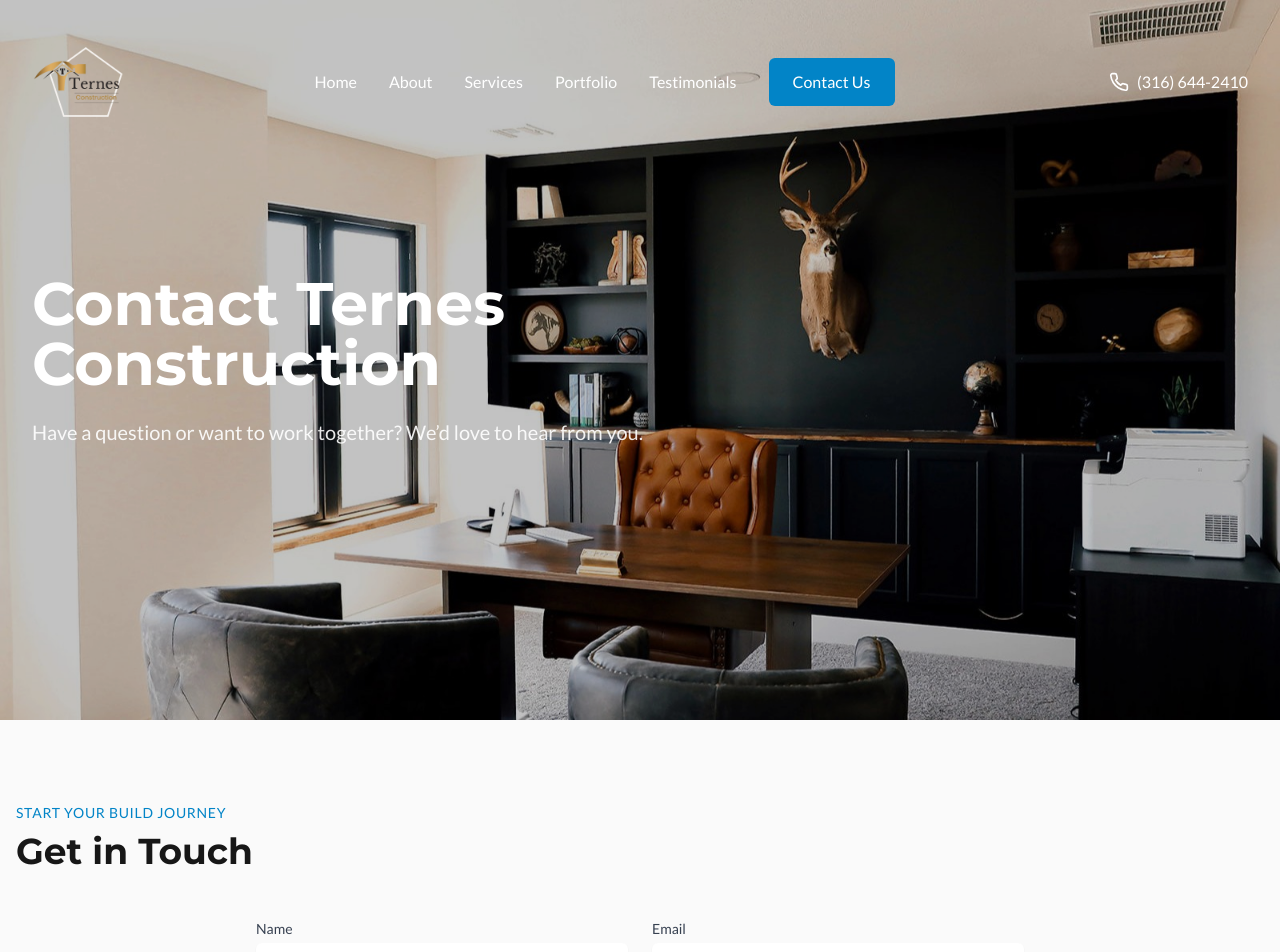
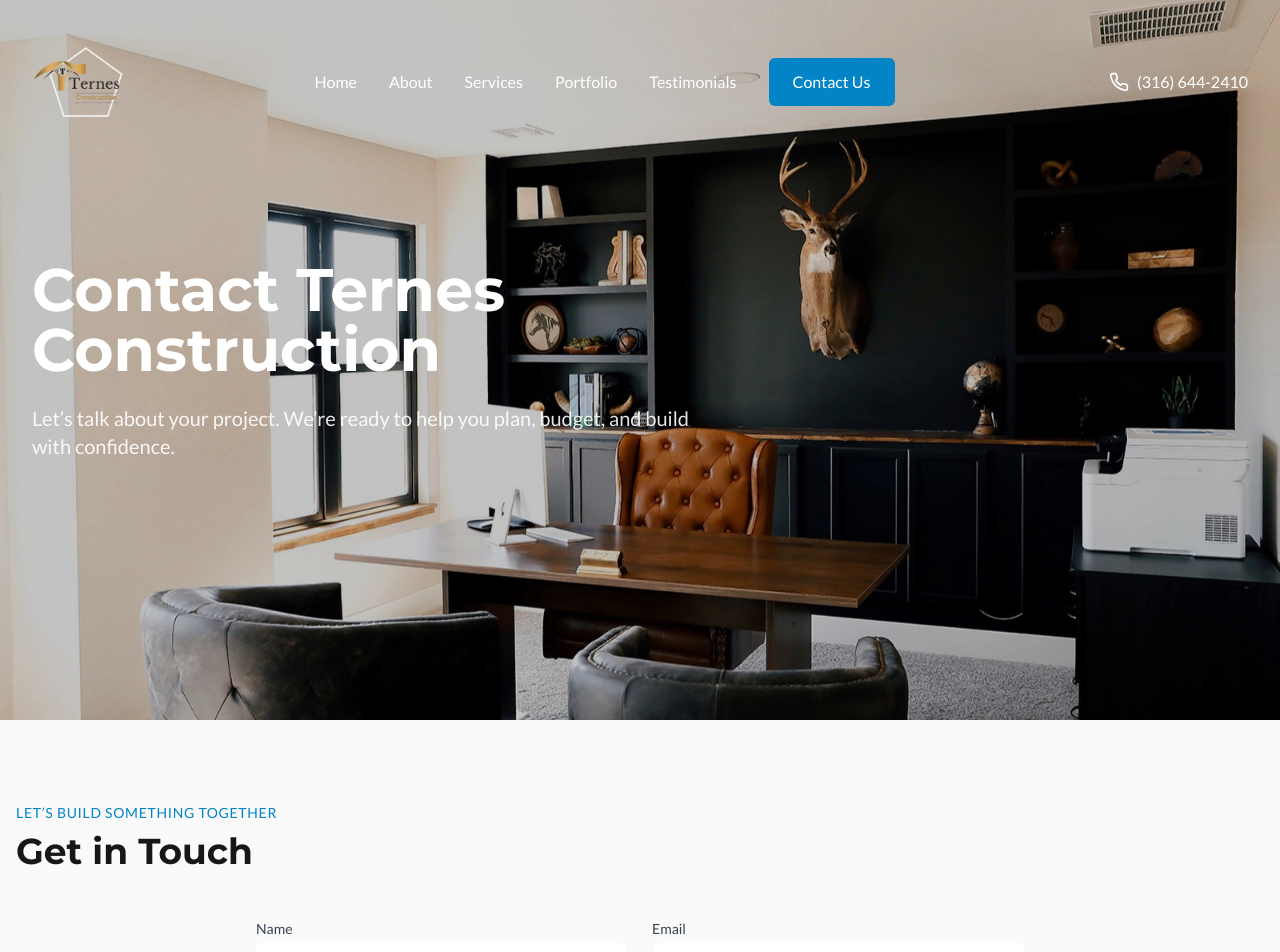
Before and after one commit to Zrsteffen/ternesconstruction, a React (Vite) app: page /contact in a window 1280 px wide. Shown: the top 952 px of the page. Built offline with nearby package versions, Linux system fonts and the light colour scheme.

Commit message:
Update ContactPage.tsx
deploy contact us backend

```diff
--- a/src/pages/ContactPage.tsx
+++ b/src/pages/ContactPage.tsx
@@ -1,55 +1,84 @@
 import React from 'react';
 import { Helmet } from 'react-helmet-async';
+import { motion } from 'framer-motion';
 import SectionTitle from '../components/ui/SectionTitle';
-import contactHero from '../images/testimonial_hero.jpg';
+import testimonialHero from '../images/testimonial_hero.jpg';
 
 const ContactPage: React.FC = () => {
+  const handleSubmit = async (e: React.FormEvent<HTMLFormElement>) => {
+    e.preventDefault();
+    const form = e.currentTarget;
+    const formData = {
+      name: (form.elements.namedItem('name') as HTMLInputElement).value,
+      email: (form.elements.namedItem('email') as HTMLInputElement).value,
+      subject: (form.elements.namedItem('subject') as HTMLInputElement).value,
+      message: (form.elements.namedItem('message') as HTMLTextAreaElement).value,
+    };
+
+    const response = await fetch(
+      'https://script.google.com/macros/s/AKfycbzjrdPcsGOal5hrGQ0k7cwB4_GXSrbK61lVf3jcVKZTBG8PVDPg2qG85dpPU2lAE6En/exec',
+      {
+        method: 'POST',
+        headers: {
+          'Content-Type': 'application/json',
+        },
+        body: JSON.stringify(formData),
+      }
+    );
+
+    if (response.ok) {
+      alert('Message sent successfully!');
+      form.reset();
+    } else {
+      alert('There was an issue sending your message. Please try again.');
+    }
+  };
+
   return (
     <>
       <Helmet>
         <title>Contact Us | Ternes Construction</title>
         <meta
           name="description"
-          content="Get in touch with Ternes Construction. We'd love to hear about your project and discuss how we can help bring your vision to life."
+          content="Contact Ternes Construction to discuss your dream build. We’re ready to help you plan, budget, and build with confidence."
         />
         <meta property="og:title" content="Contact Us | Ternes Construction" />
         <meta
           property="og:description"
-          content="Contact Ternes Construction — a trusted builder in Wichita, Kansas. Reach out to start planning your dream custom home."
+          content="Get in touch with Ternes Construction. We'd love to hear about your project and discuss how we can help bring your vision to life."
         />
-        <meta property="og:image" content="https://www.ternesconstruction.com/images/testimonial_hero.jpg" />
+        <meta
+          property="og:image"
+          content="https://www.ternesconstruction.com/images/testimonial_hero.jpg"
+        />
         <meta property="og:type" content="website" />
-        <meta property="og:url" content="https://www.ternesconstruction.com/contact" />
-        <meta name="twitter:card" content="summary_large_image" />
-        <meta name="twitter:title" content="Contact Us | Ternes Construction" />
-        <meta
-          name="twitter:description"
-          content="Contact Ternes Construction to get started on your custom home build in Wichita, KS."
-        />
-        <meta name="twitter:image" content="https://www.ternesconstruction.com/images/testimonial_hero.jpg" />
       </Helmet>
 
       {/* Hero Section */}
       <section className="relative h-[75vh] md:h-[90vh] bg-neutral-900 text-white overflow-hidden">
         <div className="absolute inset-0 z-0">
           <img
-            src={contactHero}
+            src={testimonialHero}
             alt="Contact Ternes Construction"
             className="w-full h-full object-cover object-center brightness-[0.95]"
-            loading="lazy"
           />
           <div className="absolute inset-0 bg-black/20 z-10" />
         </div>
 
         <div className="container mx-auto px-4 md:px-8 relative z-20 flex flex-col justify-center h-full">
-          <div className="max-w-4xl">
+          <motion.div
+            initial={{ opacity: 0, y: 20 }}
+            animate={{ opacity: 1, y: 0 }}
+            transition={{ duration: 0.6 }}
+            className="max-w-4xl"
+          >
             <h1 className="text-4xl md:text-5xl lg:text-6xl font-bold mb-6">
               Contact Ternes Construction
             </h1>
             <p className="text-xl text-white/90 max-w-2xl">
-              Have a question or want to work together? We’d love to hear from you.
+              Let’s talk about your project. We’re ready to help you plan, budget, and build with confidence.
             </p>
-          </div>
+          </motion.div>
         </div>
       </section>
 
@@ -57,12 +86,12 @@ const ContactPage: React.FC = () => {
       <div className="container mx-auto px-4 py-20">
         <SectionTitle
           title="Get in Touch"
-          subtitle="Start Your Build Journey"
-          description="Tell us about your project — we’re ready to help bring it to life."
+          subtitle="Let’s Build Something Together"
+          description="Fill out the form and we’ll follow up promptly. We look forward to connecting."
         />
 
         <div className="max-w-3xl mx-auto mt-12">
-          <form className="space-y-6">
+          <form className="space-y-6" onSubmit={handleSubmit}>
             <div className="grid grid-cols-1 md:grid-cols-2 gap-6">
               <div>
                 <label htmlFor="name" className="block text-sm font-medium text-gray-700">
@@ -72,8 +101,8 @@ const ContactPage: React.FC = () => {
                   type="text"
                   id="name"
                   name="name"
+                  required
                   className="mt-1 block w-full rounded-md border-gray-300 shadow-sm focus:border-primary-500 focus:ring-primary-500"
-                  required
                 />
               </div>
               <div>
@@ -84,8 +113,8 @@ const ContactPage: React.FC = () => {
                   type="email"
                   id="email"
                   name="email"
+                  required
                   className="mt-1 block w-full rounded-md border-gray-300 shadow-sm focus:border-primary-500 focus:ring-primary-500"
-                  required
                 />
               </div>
             </div>
@@ -98,8 +127,8 @@ const ContactPage: React.FC = () => {
                 type="text"
                 id="subject"
                 name="subject"
+                required
                 className="mt-1 block w-full rounded-md border-gray-300 shadow-sm focus:border-primary-500 focus:ring-primary-500"
-                required
               />
             </div>
 
@@ -111,8 +140,8 @@ const ContactPage: React.FC = () => {
                 id="message"
                 name="message"
                 rows={6}
+                required
                 className="mt-1 block w-full rounded-md border-gray-300 shadow-sm focus:border-primary-500 focus:ring-primary-500"
-                required
               ></textarea>
             </div>
 
@@ -126,7 +155,6 @@ const ContactPage: React.FC = () => {
             </div>
           </form>
 
-          {/* Contact Info */}
           <div className="mt-16 grid grid-cols-1 md:grid-cols-3 gap-8">
             <div className="text-center">
               <h3 className="text-lg font-medium text-gray-900">Email</h3>
```
